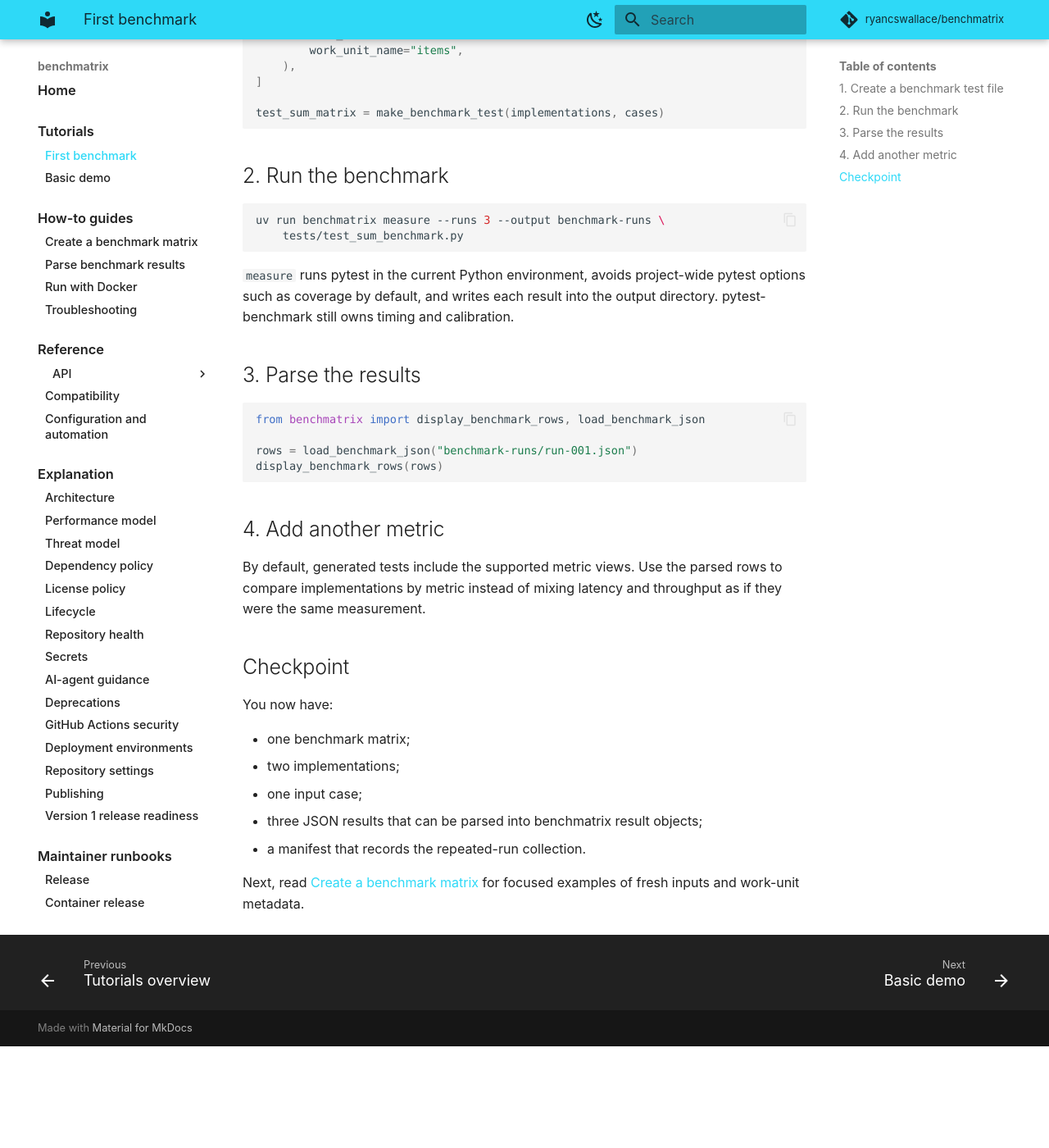
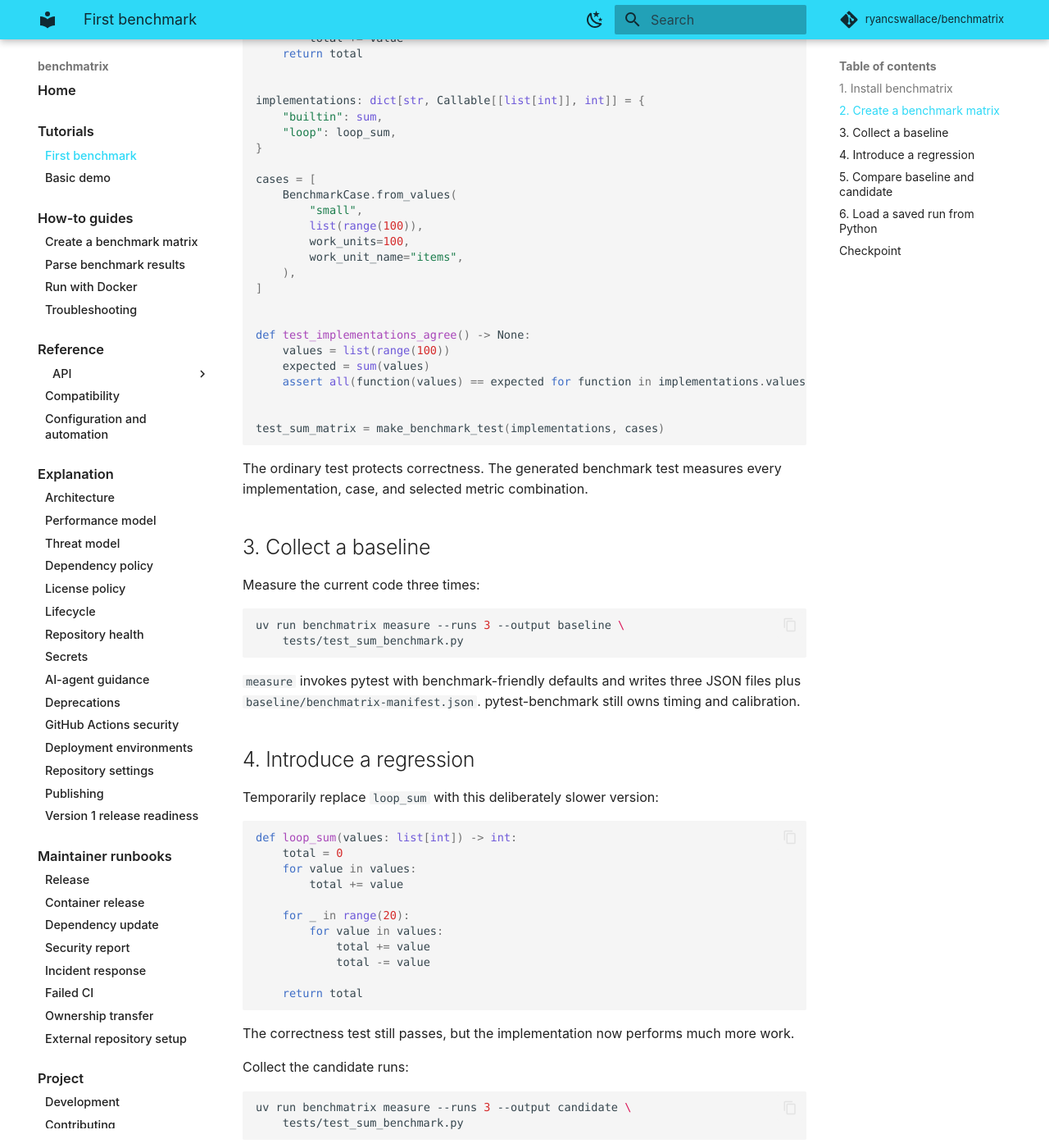
Before and after one commit to ryancswallace/benchmatrix, an MkDocs documentation site: the page built from docs/tutorials/first-benchmark.md, in a window 1280 px wide and 1400 px high, scrolled down 703 px. Shown: the whole window at 82% size. Built offline with MkDocs 1.6.1 and Material for MkDocs 9.7.7, drawn with Linux system fonts in a browser that asks for light colours; comment, search, counter and statistics services are not loaded; before the commit the page ends 1979 px from its top, so only the background shows below that; some of the changed text lies outside the part shown.

Commit message:
docs: teach the baseline candidate workflow

````diff
--- a/docs/tutorials/first-benchmark.md
+++ b/docs/tutorials/first-benchmark.md
@@ -1,13 +1,25 @@
 # First benchmark
 
-This tutorial creates a small benchmark matrix and collects repeated
-pytest-benchmark JSON results that benchmatrix can compare later.
+This tutorial builds a small benchmark matrix, introduces a deliberate
+regression, and compares repeated baseline and candidate runs.
 
-## 1. Create a benchmark test file
+## 1. Install benchmatrix
+
+Add benchmatrix as a development dependency:
+
+```bash
+uv add --dev benchmatrix
+```
+
+The examples below assume commands run from the project root.
+
+## 2. Create a benchmark matrix
 
 Create `tests/test_sum_benchmark.py`:
 
 ```python
+from collections.abc import Callable
+
 from benchmatrix import BenchmarkCase, make_benchmark_test
 
 
@@ -18,7 +30,7 @@
     return total
 
 
-implementations = {
+implementations: dict[str, Callable[[list[int]], int]] = {
     "builtin": sum,
     "loop": loop_sum,
 }
@@ -32,44 +44,111 @@
     ),
 ]
 
+
+def test_implementations_agree() -> None:
+    values = list(range(100))
+    expected = sum(values)
+    assert all(function(values) == expected for function in implementations.values())
+
+
 test_sum_matrix = make_benchmark_test(implementations, cases)
 ```
 
-## 2. Run the benchmark
+The ordinary test protects correctness. The generated benchmark test measures
+every implementation, case, and selected metric combination.
+
+## 3. Collect a baseline
+
+Measure the current code three times:
 
 ```bash
-uv run benchmatrix measure --runs 3 --output benchmark-runs \
+uv run benchmatrix measure --runs 3 --output baseline \
     tests/test_sum_benchmark.py
 ```
 
-`measure` runs pytest in the current Python environment, avoids project-wide
-pytest options such as coverage by default, and writes each result into the
-output directory. pytest-benchmark still owns timing and calibration.
+`measure` invokes pytest with benchmark-friendly defaults and writes three JSON
+files plus `baseline/benchmatrix-manifest.json`. pytest-benchmark still owns
+timing and calibration.
 
-## 3. Parse the results
+## 4. Introduce a regression
+
+Temporarily replace `loop_sum` with this deliberately slower version:
 
 ```python
-from benchmatrix import display_benchmark_rows, load_benchmark_json
+def loop_sum(values: list[int]) -> int:
+    total = 0
+    for value in values:
+        total += value
 
-rows = load_benchmark_json("benchmark-runs/run-001.json")
-display_benchmark_rows(rows)
+    for _ in range(20):
+        for value in values:
+            total += value
+            total -= value
+
+    return total
 ```
 
-## 4. Add another metric
+The correctness test still passes, but the implementation now performs much
+more work.
 
-By default, generated tests include the supported metric views. Use the parsed
-rows to compare implementations by metric instead of mixing latency and
-throughput as if they were the same measurement.
+Collect the candidate runs:
+
+```bash
+uv run benchmatrix measure --runs 3 --output candidate \
+    tests/test_sum_benchmark.py
+```
+
+## 5. Compare baseline and candidate
+
+```bash
+uv run benchmatrix compare baseline candidate --threshold 5% --summary
+```
+
+The exact percentages depend on the machine. The `loop` cells should be marked
+`regressed`; unaffected cells may be `unchanged` or `inconclusive` when repeated
+runs disagree. Inconclusive means the available measurements do not support a
+confident decision—it is not silently treated as a pass or a regression.
+
+Add `--fail-on-regression` when the comparison should act as a local or CI gate:
+
+```bash
+uv run benchmatrix compare baseline candidate \
+    --threshold 5% \
+    --fail-on-regression
+```
+
+The command exits `1` for a regression, inadequate evidence, an incomplete
+matrix, or a blocking environment difference.
+
+In GitHub Actions, add `--github-summary` to publish the same decision in the
+job summary.
+
+## 6. Load a saved run from Python
+
+The CLI is the shortest comparison path. Use the Python API when building a
+custom report or analysis:
+
+```python
+from benchmatrix import load_benchmark_run
+
+run = load_benchmark_run("baseline/run-001.json")
+
+print(run.implementations)
+print(run.cases)
+print(run.metrics)
+print(run.metadata.get("machine_info"))
+```
 
 ## Checkpoint
 
 You now have:
 
-* one benchmark matrix;
-* two implementations;
-* one input case;
-* three JSON results that can be parsed into benchmatrix result objects;
-* a manifest that records the repeated-run collection.
+* a correctness-checked benchmark matrix;
+* three baseline and three candidate runs;
+* manifests recording the commands, environments, and collection lifecycle;
+* a matrix-aware regression decision suitable for local use or CI.
 
 Next, read [Create a benchmark matrix](../how-to/create-benchmark-matrix.md) for
-focused examples of fresh inputs and work-unit metadata.
+fresh inputs, lifecycle hooks, and result validation, or
+[Gate regressions in GitHub Actions](../how-to/github-actions.md) to automate
+the comparison.
````
Also changed, not shown: docs/tutorials/index.md (+3 -1 lines).
